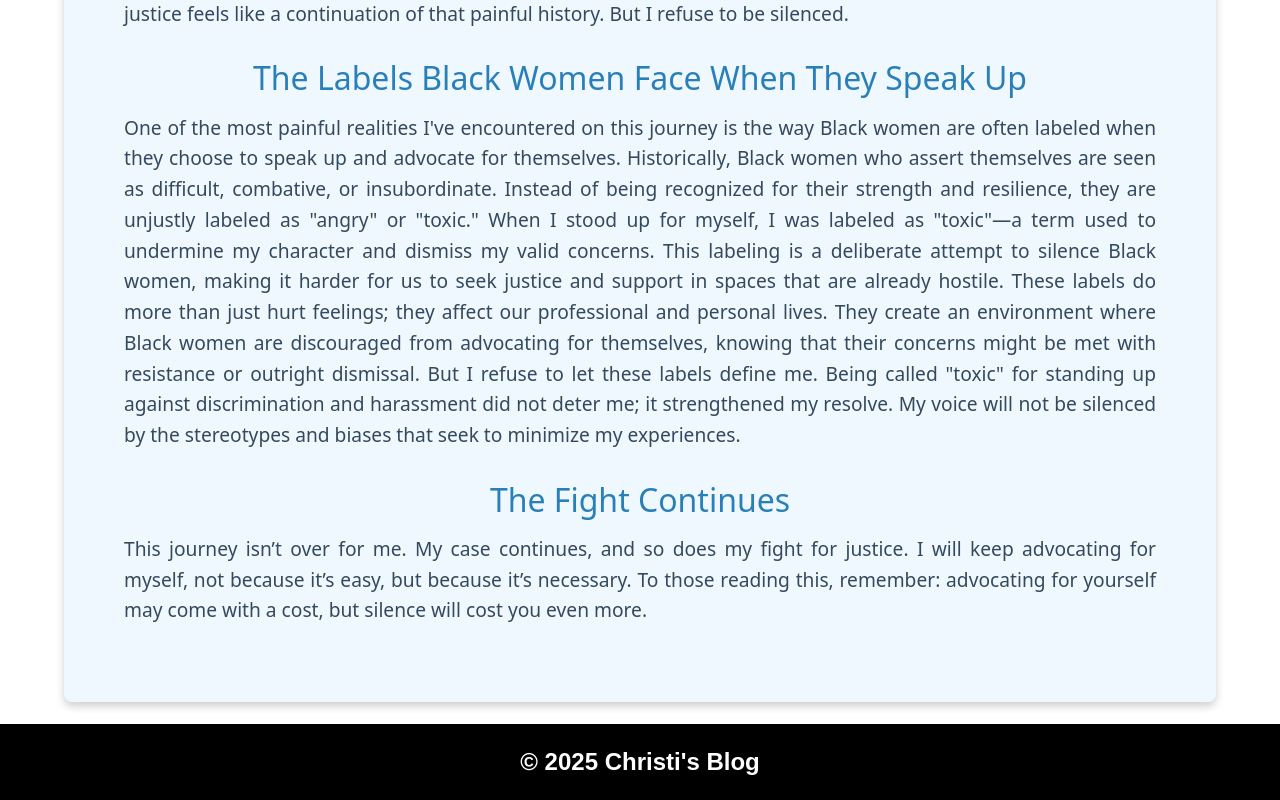
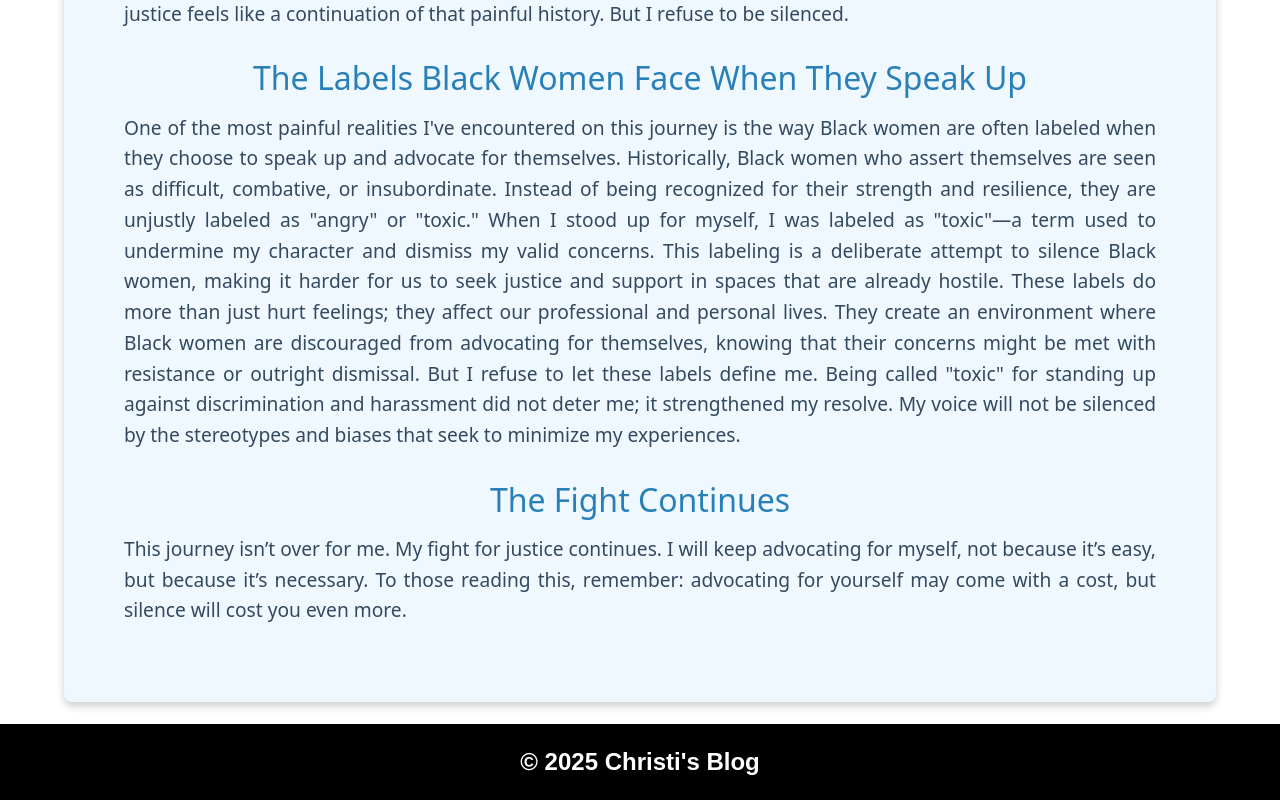
Before and after one commit to ChristiHarlow/christisblog, a React (Create React App) app: page /posts/self-advocacy in a window 1280 px wide. Shown: the part 918-1718 px from the top of the page. Built offline with nearby package versions, Linux system fonts and the light colour scheme; a web font is replaced by a local one.

Commit message:
Update SelfAdvocacy.js

```diff
--- a/src/components/SelfAdvocacy.js
+++ b/src/components/SelfAdvocacy.js
@@ -38,7 +38,7 @@ function SelfAdvocacy() {
       </p>
       <h2 className="self-advocacy-subtitle">The Fight Continues</h2>
       <p className="self-advocacy-content">
-        This journey isn’t over for me. My case continues, and so does my fight for justice. I will keep advocating
+        This journey isn’t over for me. My fight for justice continues. I will keep advocating
         for myself, not because it’s easy, but because it’s necessary. To those reading this, remember: advocating
         for yourself may come with a cost, but silence will cost you even more.
       </p>
```
